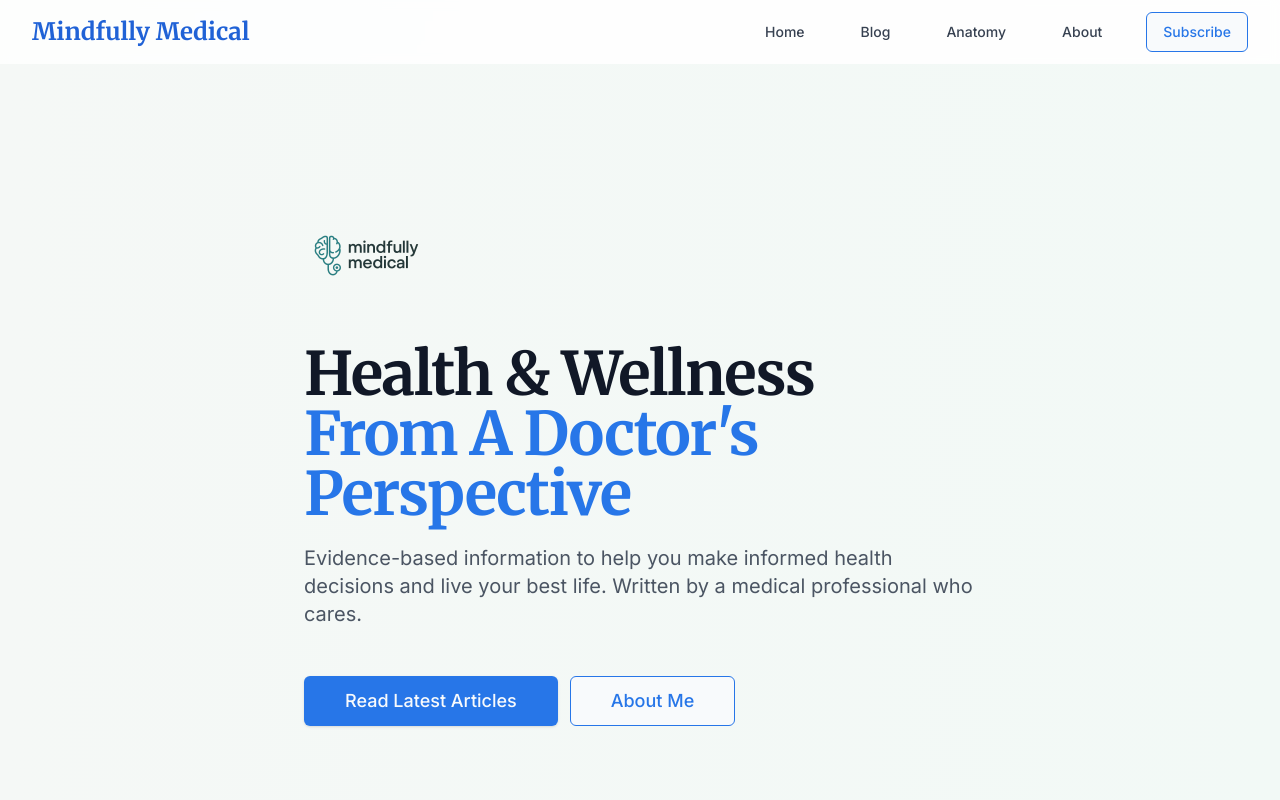
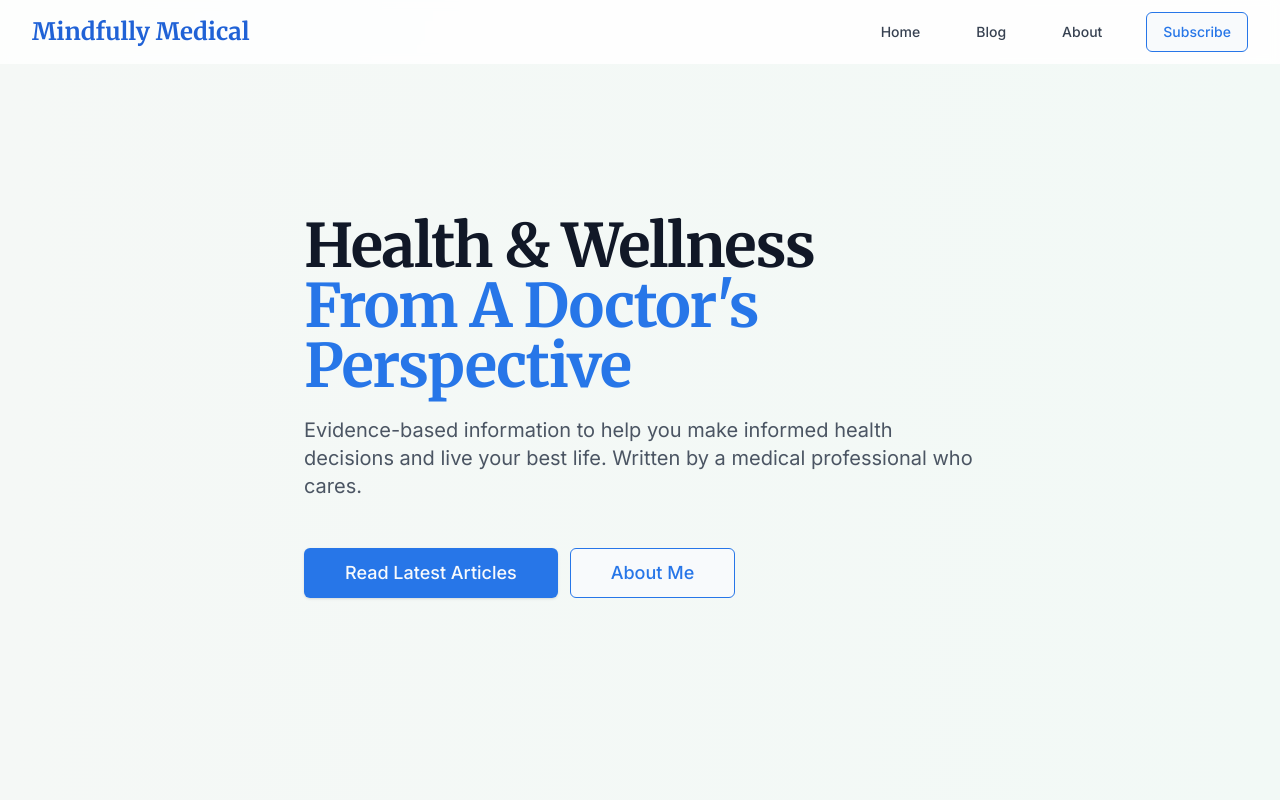
Before and after one commit to NarenVP/mindfully-medical, a React (Vite) app: page / in a window 1280 px wide. Shown: the top 800 px of the page. Built offline with nearby package versions, Linux system fonts and the light colour scheme.

Commit message:
Remove logos and anatomy section
Removes all logos from the website and the anatomy section.

```diff
--- a/src/App.tsx
+++ b/src/App.tsx
@@ -8,7 +8,6 @@ import Index from "./pages/Index";
 import Blog from "./pages/Blog";
 import BlogPost from "./pages/BlogPost";
 import About from "./pages/About";
-import Anatomy from "./pages/Anatomy";
 import NotFound from "./pages/NotFound";
 
 const queryClient = new QueryClient();
@@ -24,7 +23,6 @@ const App = () => (
           <Route path="/blog" element={<Blog />} />
           <Route path="/blog/:slug" element={<BlogPost />} />
           <Route path="/about" element={<About />} />
-          <Route path="/anatomy" element={<Anatomy />} />
           <Route path="*" element={<NotFound />} />
         </Routes>
       </BrowserRouter>
--- a/src/components/home/Hero.tsx
+++ b/src/components/home/Hero.tsx
@@ -11,14 +11,7 @@ const Hero = () => {
             <div className="mx-auto max-w-7xl px-4 sm:px-6 lg:px-8">
               <div className="mx-auto max-w-md px-4 sm:max-w-2xl sm:px-6 sm:text-center lg:px-0 lg:text-left">
                 <div className="lg:py-24">
-                  <div className="flex items-center justify-center lg:justify-start mb-6">
-                    <img
-                      src="/lovable-uploads/3c293aba-9f50-4e50-b3aa-cecb453d612c.png"
-                      alt="Mindfully Medical Logo"
-                      className="h-24 sm:h-28 md:h-32 brain-logo"
-                    />
-                  </div>
-                  <h1 className="mt-4 text-4xl tracking-tight font-extrabold text-gray-900 sm:mt-5 sm:text-5xl lg:mt-6 xl:text-6xl">
+                  <h1 className="text-4xl tracking-tight font-extrabold text-gray-900 sm:text-5xl lg:mt-6 xl:text-6xl">
                     <span className="block">Health & Wellness</span>
                     <span className="block text-wellness-600">From A Doctor's Perspective</span>
                   </h1>
--- a/src/components/layout/Footer.tsx
+++ b/src/components/layout/Footer.tsx
@@ -1,3 +1,4 @@
+
 import { Link } from 'react-router-dom';
 import { Facebook, Twitter, Instagram, Mail } from 'lucide-react';
 
@@ -9,13 +10,7 @@ const Footer = () => {
       <div className="max-w-7xl mx-auto px-4 sm:px-6 lg:px-8 py-12">
         <div className="grid grid-cols-1 md:grid-cols-4 gap-8">
           <div className="md:col-span-2">
-            <Link to="/" className="flex items-center justify-start">
-              <img
-                src="/lovable-uploads/3c293aba-9f50-4e50-b3aa-cecb453d612c.png"
-                alt="Mindfully Medical Logo"
-                className="h-16 sm:h-20 brain-logo"
-              />
-            </Link>
+            <p className="text-xl font-serif font-bold text-wellness-700">Mindfully Medical</p>
             <p className="mt-2 text-sm text-gray-600 max-w-md">
               Empowering you with evidence-based health information and wellness tips for a balanced and mindful life.
             </p>
--- a/src/components/layout/Navbar.tsx
+++ b/src/components/layout/Navbar.tsx
@@ -1,3 +1,4 @@
+
 import React from 'react';
 import { Link } from 'react-router-dom';
 import { Button } from '@/components/ui/button';
@@ -28,9 +29,6 @@ const Navbar = () => {
             </Link>
             <Link to="/blog" className="text-gray-700 hover:text-wellness-600 px-3 py-2 text-sm font-medium">
               Blog
-            </Link>
-            <Link to="/anatomy" className="text-gray-700 hover:text-wellness-600 px-3 py-2 text-sm font-medium">
-              Anatomy
             </Link>
             <Link to="/about" className="text-gray-700 hover:text-wellness-600 px-3 py-2 text-sm font-medium">
               About
@@ -69,13 +67,6 @@ const Navbar = () => {
               Blog
             </Link>
             <Link
-              to="/anatomy"
-              className="block px-3 py-2 rounded-md text-base font-medium text-gray-700 hover:text-wellness-600 hover:bg-gray-50"
-              onClick={() => setIsMenuOpen(false)}
-            >
-              Anatomy
-            </Link>
-            <Link
               to="/about"
               className="block px-3 py-2 rounded-md text-base font-medium text-gray-700 hover:text-wellness-600 hover:bg-gray-50"
               onClick={() => setIsMenuOpen(false)}
```
